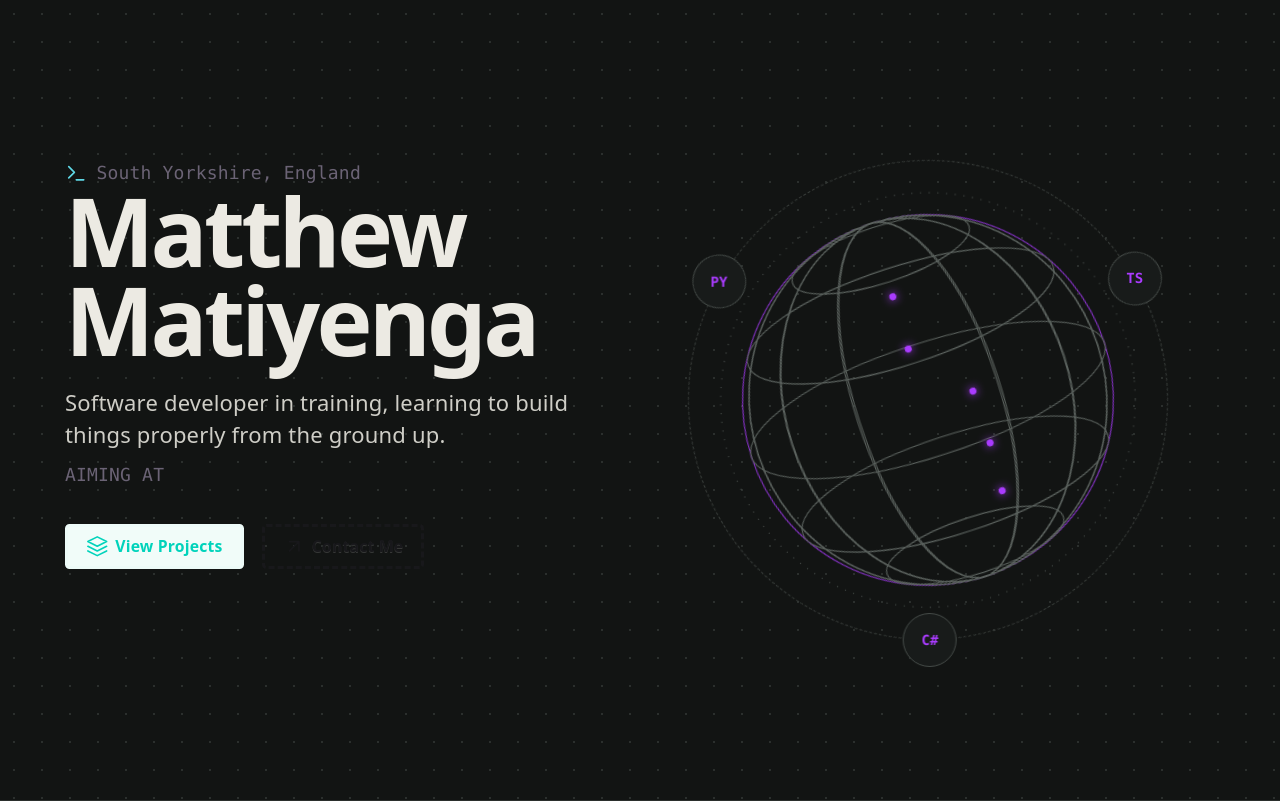
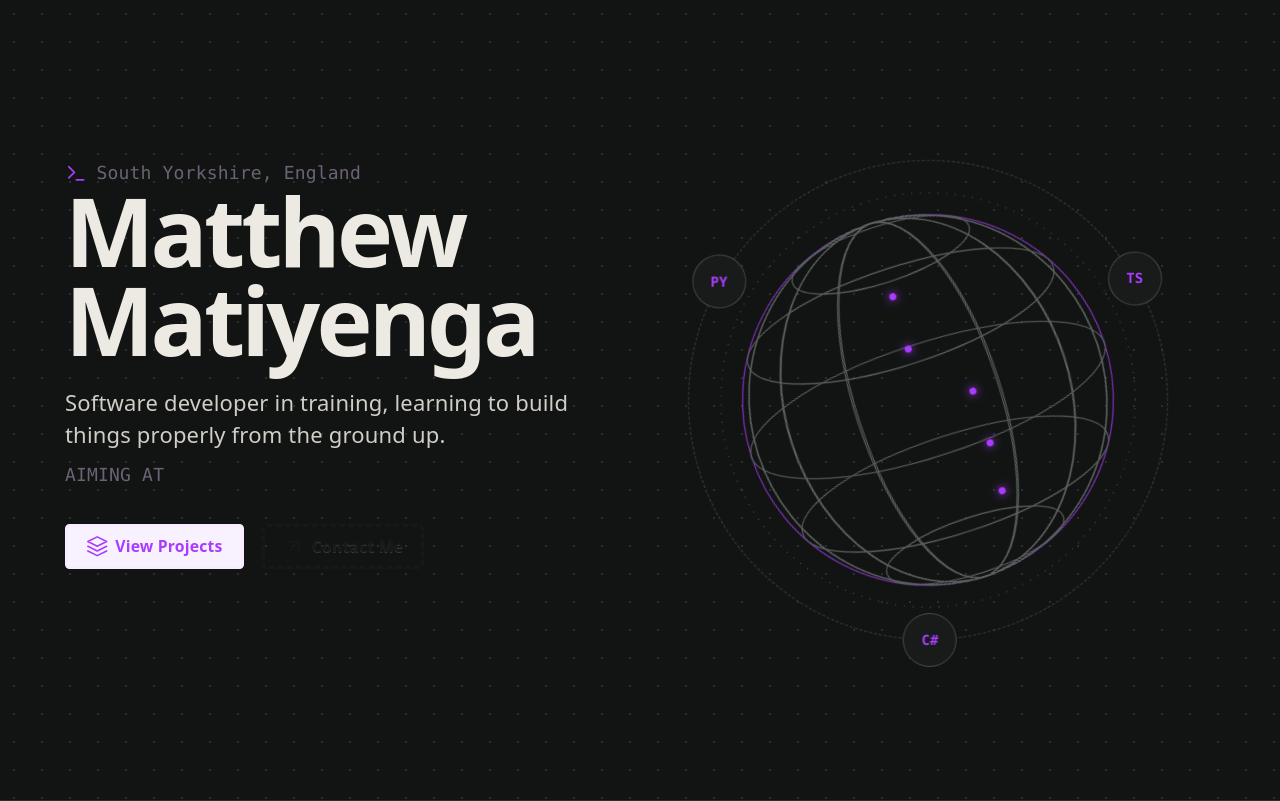
Before and after one commit to raze-raptor/TypescriptPortfolio, a React (Vite) app: page / in a window 1280 px wide. Shown: the top 801 px of the page. Built offline with nearby package versions, Linux system fonts and the light colour scheme.

Commit message:
Design: Found accent colour of purple over original blue

```diff
--- a/src/App.tsx
+++ b/src/App.tsx
@@ -8,7 +8,7 @@ function App() {
             <p className="flex items-center gap-2 font-[family-name:var(--jetbrains)]"><svg
   viewBox="0 0 24 24"
   className="w-5 h-5 flex-none fill-none stroke-current stroke-[1.75] [stroke-linecap:round] [stroke-linejoin:round]"
-  style={{ color: '#5fd8e6' }}
+  style={{ color: 'var(--accent)' }}
 >
   <path d="M4 17l6-6-6-6M12 19h8" />
 </svg>
@@ -35,7 +35,7 @@ South Yorkshire, England</p>
 View Projects</button>
     <button className="btn btn-dash"><span><svg viewBox="0 0 24 24" className="w-5 h-5 flex-none fill-none stroke-current stroke-[1.75] [stroke-linecap:round] [stroke-linejoin:round]"><path d="M7 17L17 7M7 7h10v10"></path></svg></span>Contact Me</button>
   </div>
-
+{/* SPINNING GLOBE */}
             </div>
             <div id="right-hero" className="flex-1">
               <div className="relative w-full max-w-[480px] mx-auto aspect-square">
@@ -69,6 +69,7 @@ View Projects</button>
               </div>
             </div>
         </div>
+        {/* END OF SPINNING GLOBE */}
       </section>
 
       <div className="bg-[#161918] border-y border-[#2B2F2D]">{/* ticker */}</div>
--- a/src/index.css
+++ b/src/index.css
@@ -4,6 +4,9 @@
 
 
 :root {
+  --color-accent: var(--accent);
+  --color-accent-content: #0B1112;
+
   --text: #6b6375;
   --text-h: #08060d;
   --bg: #fff;
```
Also changed, not shown: 1 other file (tests, documents, lock files or other folders).
